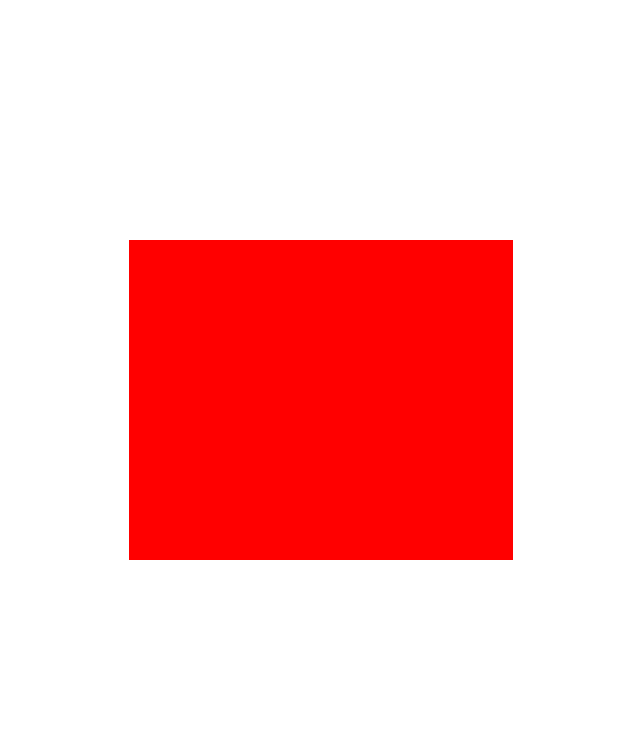
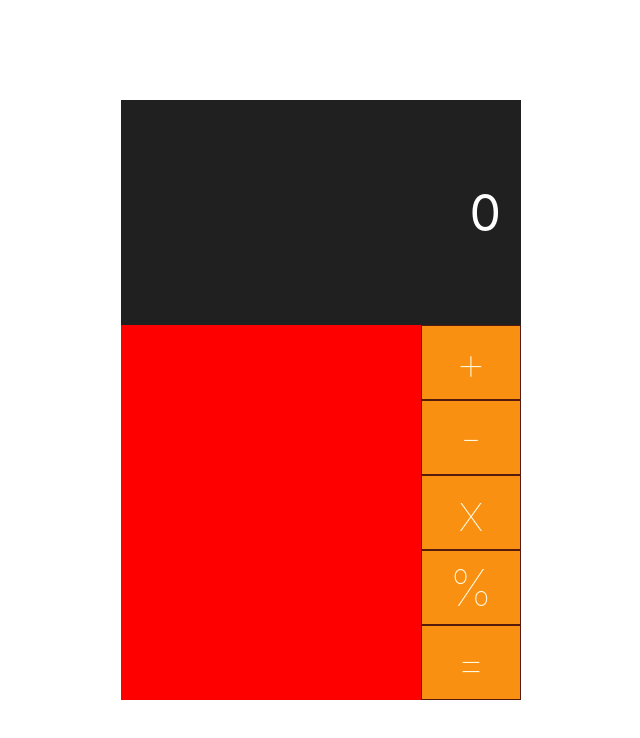
Before and after one commit to chenPerach/React-Calculator, a React (Create React App) app: page / in a window 1280 px wide. Shown: the top 738 px of the page, without its empty margins (319-959 px from the left). Built offline with nearby package versions, Linux system fonts and the light colour scheme.

Commit message:
started adding button and css design

```diff
--- a/src/App.css
+++ b/src/App.css
@@ -1,12 +1,72 @@
 .test_div {
-  width: 200px;
-  height: 200px;
   background-color: red;
 }
+.cal_button{
+  display: flex;
+  align-items: center;
+  justify-content: center;
+  font-size: 50px;
+  border-color: #551c0d;
+  border-width: 1px;
+  border-style: groove;
+  font-weight: lighter;
+}
+.cal_button.action {
+  background-color: #f99011;
+  color: #fffadf;
+}
+#add {
+  grid-row: 4/span 1;
+  grid-column: 4/span 1;
+}
+#sub  {
+  grid-row: 5/span 1;
+  grid-column: 4/span 1;
+}
+#mul  {
+  grid-row: 6/span 1;
+  grid-column: 4/span 1;
+}
+#dev  {
+  grid-row: 7/span 1;
+  grid-column: 4/span 1;
+}
+#eq {
+  grid-row: 8/span 1;
+  grid-column: 4/span 1;
+}
+div .center {
+  display: flex;
+  align-items: center;
+  justify-content: center;
+}
 .calculator {
-  display: flex;
-  flex: column;
-  width: 30vw;
-  height: 40vh;
+  display: grid;
+  grid-template-columns: repeat(4,25%);
+  grid-template-rows: repeat(8,12.5%);
   background-color: red;
 }
+#screen {
+  display: flex;
+  grid-column: 1/span 4;
+  grid-row: 1/span 3;
+  background-color: #202020;
+  color: #fefefe;
+  align-items: center;
+  justify-content: flex-end;
+  padding: 10px 20px 10px 10px;
+  font: inherit;
+  font-size: 50px;
+}
+@media only screen and (max-width: 1000px) {
+  .calculator{
+    width: 100vw;
+    height: 100vh;
+  }
+}
+@media only screen and (min-width: 1000px) {
+  .calculator {
+    min-width: 400px;
+    min-height: 600px;
+  }
+}
--- a/src/App.tsx
+++ b/src/App.tsx
@@ -4,7 +4,8 @@ import "./App.css";
 import { Calculator } from "./Calculator";
 
 function App() {
-  return <div className="calculator">
+
+  return <div className="center">
     <Calculator />
   </div>;
 }
--- a/src/Calculator.tsx
+++ b/src/Calculator.tsx
@@ -1,13 +1,21 @@
 import React,{FC, useState} from 'react'
+import { preProcessFile } from 'typescript';
+import './App.css';
 interface CalculatorProps {
     currentVal:number,
     prevCalc?:number,
 }
 export const Calculator :FC =() => {
     const [props,setProps] = useState<CalculatorProps>({currentVal: 0});
+
     return (
-        <div>
-
+        <div className="calculator">
+            <div id="screen">{props.currentVal}</div>
+            <div className="cal_button action" id="add">+</div>
+            <div className="cal_button action" id="sub">-</div>
+            <div className="cal_button action" id="mul">x</div>
+            <div className="cal_button action" id="dev">%</div>
+            <div className="cal_button action" id="eq">=</div>
         </div>
     )
 }
```
Also changed, not shown: package.json (+6 -1 lines), 2 other files (tests, documents, lock files or other folders).
